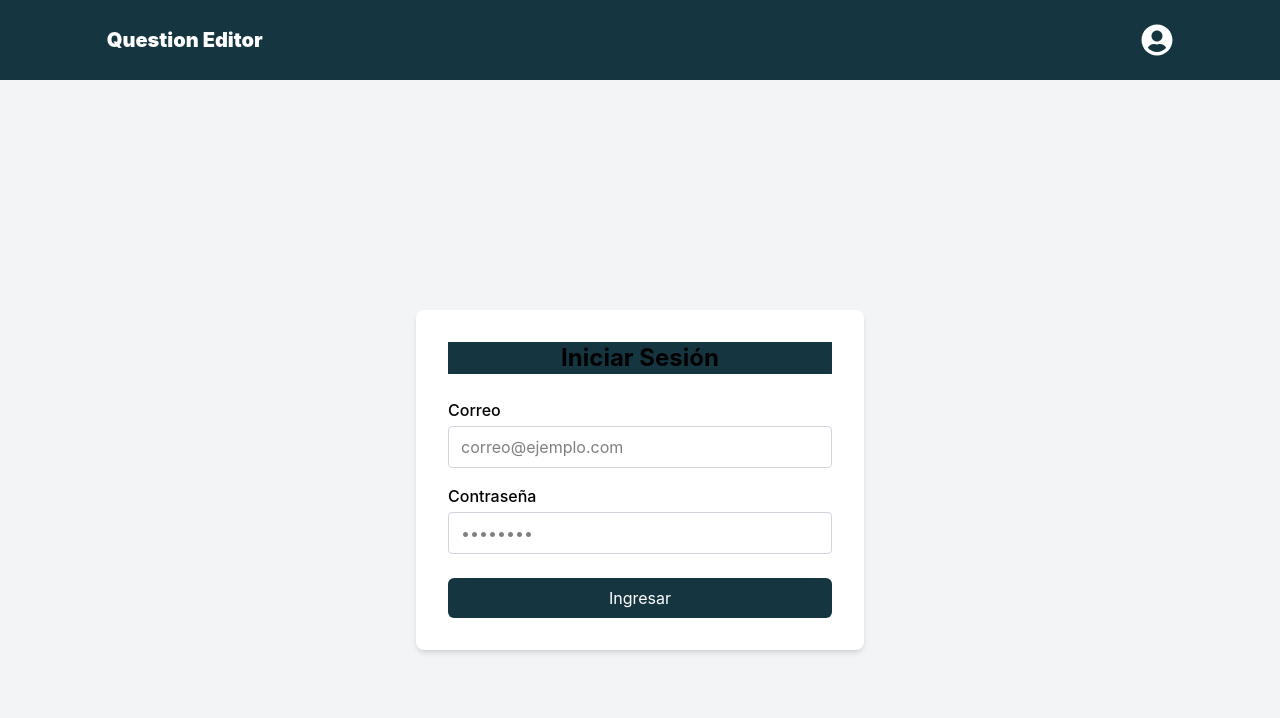
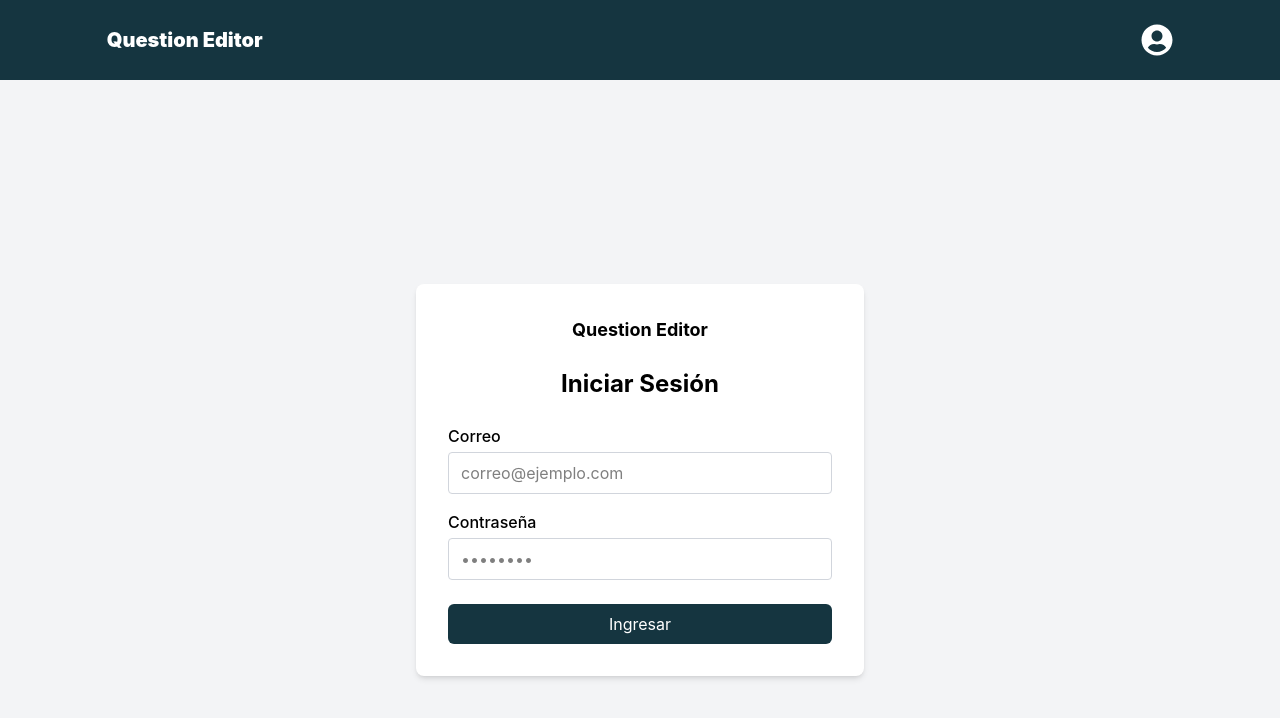
Before and after one commit to sae0-3/bit-a-bit, a React (Vite) app in the folder frontend/: page /login in a window 1280 px wide. Shown: the top 718 px of the page. Built offline with nearby package versions, Linux system fonts and the light colour scheme.

Commit message:
He rediseñado la parte frontal del login.

```diff
--- a/frontend/src/routes/login.tsx
+++ b/frontend/src/routes/login.tsx
@@ -32,7 +32,9 @@ function LoginComponent() {
   return (
     <div className="flex items-center justify-center min-h-screen bg-gray-100">
       <div className="bg-white p-8 rounded-lg shadow-md w-full max-w-md">
-        <h2 className="text-2xl font-bold mb-6 text-center bg-primary-dark">Iniciar Sesión</h2>
+        <h2 className="text-lg font-bold mb-6 text-center">Question Editor</h2>
+
+        <h2 className="text-2xl font-bold mb-6 text-center">Iniciar Sesión</h2>
 
         <form onSubmit={handleSubmit}>
           <div className="mb-4">
```
